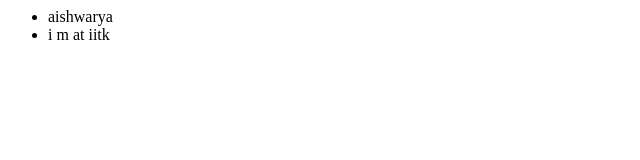
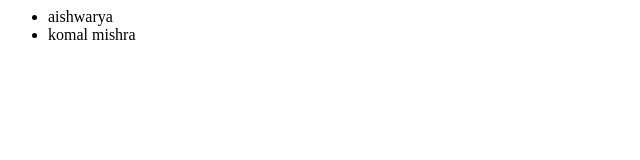
Before and after one commit to Aish1606/iitk_project, a plain HTML site: page index.html in a window 1280 px wide. Shown: the full height of the page, 0-640 px from the left. Drawn offline with Linux system fonts and the light colour scheme.

Commit message:
done by komal

```diff
--- a/index.html
+++ b/index.html
@@ -2,7 +2,7 @@
 <body>
 <ul>
 <li> aishwarya </li>
-  <li> i m at iitk </li>
+  <li> komal mishra </li>
 </ul>
 </body>
 </html>
```
